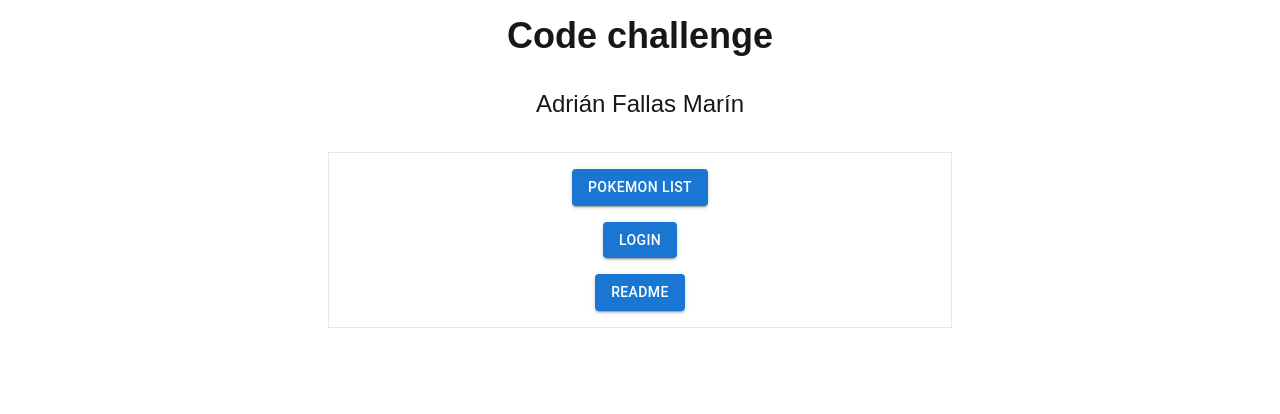
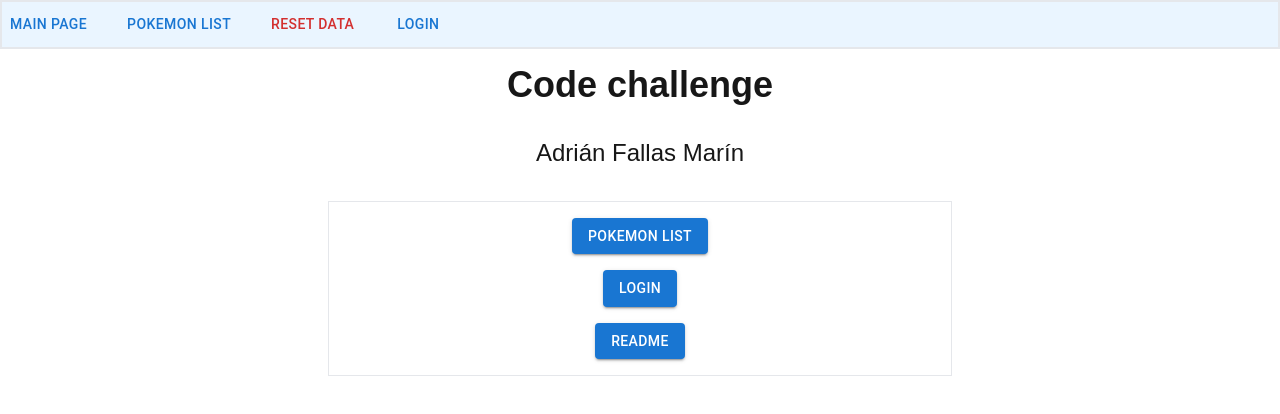
Before and after one commit to fmadrian/code-challenge, a Next.js app: page / in a window 1280 px wide. Shown: the top 414 px of the page. Built offline with nearby package versions, Linux system fonts and the light colour scheme.

Commit message:
Header added to application's layout
Header allows us to reset the application's data and navigate through pages.

```diff
--- a/components/AppLayout.tsx
+++ b/components/AppLayout.tsx
@@ -2,6 +2,7 @@
 
 import { ThemeProvider } from "@emotion/react";
 import customTheme from "./Theme/CustomTheme";
+import Header from "@/components/Header";
 /**
  * Component that wraps children props inside custom theme.
  * Allows use of ThemeProvider which requires a client component.
@@ -14,6 +15,7 @@
     return (
         <div className="size-full">
             <ThemeProvider theme={customTheme}>
+                <Header />
                 {children}
             </ThemeProvider>
         </div>
--- /dev/null
+++ b/components/Header.tsx
@@ -0,0 +1,57 @@
+import Link from "next/link";
+import {useState} from "react";
+import Button from "@mui/material/Button";
+import {redirect} from "next/navigation";
+import {getPokemonSearchData} from "@/services/PokemonService";
+import {useDataStore} from "@/stores/data-store";
+
+export default function Header(){
+    // Application's state.
+    const reset = useDataStore(state => state.reset);
+    const setSearchData = useDataStore(state => state.setSearchData);
+
+    // Component's state.
+    const [isLoggedIn, setIsLoggedIn] = useState(false);
+    const [isLoading, setIsLoading] = useState(false);
+
+    // Resets all data in the application and fills search array.
+    const resetData = () => {
+        setIsLoading(true);
+        reset();
+
+        getPokemonSearchData().then((res)=> {
+         setSearchData(res);
+        });
+
+        setIsLoading(false);
+    }
+
+    // Redirects user to login page if not logged in, or to main page if we are logging out.
+    const manageUser = () => {
+        if(isLoggedIn){
+            redirect('/');
+        }else{
+            redirect('/login');
+        }
+    }
+
+    return (
+      <div className="bg-[#EAF5FF] border-2 flex flex-row py-1 gap-x-6 overflow-x-auto">
+          <Link href="/">
+              <Button variant="text" type="button">Main page</Button>
+          </Link>
+          <Link href="/pokemon">
+              <Button variant="text" type="button">Pokemon list</Button>
+          </Link>
+          {
+              !isLoading
+                  ? <Button variant="text" type="button" color="error" onClick={resetData}>Reset data</Button>
+                  : <Button variant="text" type="button" color="error" disabled>Loading data...</Button>
+
+          }
+
+          <Button variant="text" type="button" onClick={manageUser} >{isLoggedIn ? 'Logout (user)': 'Login'}</Button>
+      </div>
+    );
+
+}
```
